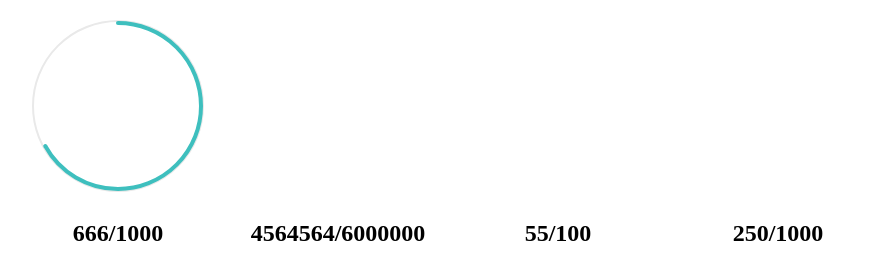
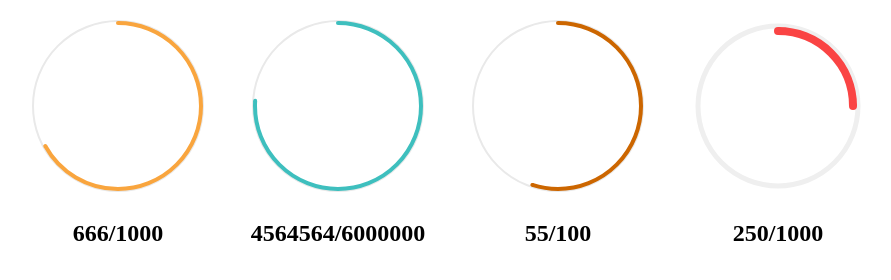
Before and after one commit to fhy-crystal/canvasPercent, a plain HTML site: page index.html in a window 1280 px wide. Shown: the whole page, without its empty margins (40-931 px from the left). Drawn offline with nearby package versions, Linux system fonts and the light colour scheme.

Commit message:
将具体方法制成插件

```diff
--- a/index.html
+++ b/index.html
@@ -5,6 +5,7 @@
 	<title>canvas Percent</title>
 	<link rel="stylesheet" href="main.css">
 	<script src="http://apps.bdimg.com/libs/jquery/1.6.4/jquery.min.js"></script>
+	<script src="method.js"></script>
 	<script src="main.js"></script>
 </head>
 <body>
@@ -12,25 +13,25 @@
 	<ul>
 		<li class="item">
 			<div class="chart">
-				<canvas id="first" width="180" height="180" data-total="1000" data-curr="666"></canvas>
+				<canvas id="first" width="180" height="180" data-curr="666" data-total="1000"></canvas>
 			</div>
 			<h2 class="info">666/1000</h2>
 		</li>
 		<li class="item">
 			<div class="chart">
-				<canvas id="second" width="180" height="180" data-total="" data-curr=""></canvas>
+				<canvas id="second" width="180" height="180" data-curr="4564564" data-total="6000000"></canvas>
 			</div>
 			<h2 class="info">4564564/6000000</h2>
 		</li>
 		<li class="item">
 			<div class="chart">
-				<canvas id="third" width="180" height="180" data-total="" data-curr=""></canvas>
+				<canvas id="third" width="180" height="180" data-curr="55" data-total="100"></canvas>
 			</div>
 			<h2 class="info">55/100</h2>
 		</li>
 		<li class="item">
 			<div class="chart">
-				<canvas id="forth" width="180" height="180" data-total="" data-curr=""></canvas>
+				<canvas id="forth" width="180" height="180" data-curr="250" data-total="1000"></canvas>
 			</div>
 			<h2 class="info">250/1000</h2>
 		</li>
--- a/main.js
+++ b/main.js
@@ -1,65 +1,16 @@
 $(document).ready(function() {
-	var $firstCanvas = document.getElementById('first'); // $("#first")[0]
-	var total = $('#first').attr('data-total');
-	var curr = $('#first').attr('data-curr');
-	var per = parseFloat(curr/total).toFixed(2); // 保留两位小数
-
-	// 确定浏览器支持canvas元素
-	if ($firstCanvas.getContext) {
-		var context = $firstCanvas.getContext('2d');
-		// 定义开始点弧度位置
-		var startArc = Math.PI/2;
-		// 根据占的比例画圆弧
-		var endArc = (Math.PI*2)*(per);
-
-		context.translate(90, 90); // 将原点移到(90, 90)
-
-		context.save(); // 保存当前状态，包含：颜色、路径、变形
-
-		// 绘制背景圆
-		context.beginPath(); // 开始路径
-		context.strokeStyle = '#e9e9e9'; // 线的颜色
-		context.lineWidth = 2; // 线的宽度
-		context.arc(0, 0, 85, 0, Math.PI*2, true); // 以85为半径逆时针画圆
-		context.closePath(); // 关闭路径
-		context.stroke(); // 绘制
-
-		context.restore(); // 还原上一个save状态
-
-		context.save();
-		// 绘制比例圆
-		context.rotate(-startArc); // 圆默认从右侧90度位置开始画，需要旋转90度
-		context.beginPath();
-		context.strokeStyle = '#3ebfbe';
-		context.lineWidth = 4;
-		context.arc(0, 0, 83, 0, Math.PI*2*per, false);
-		context.stroke();
-
-		context.restore();
-
-		// 判断如果是百分百就不用画开始点和结束点的圆了
-		if (curr % total == 0) {
-			return;
-		}
-
-		// 绘制开始时圆点
-		context.save();
-		context.rotate(-startArc); // 设置和比例圆的开始位置在一个起点上
-		context.beginPath();
-		context.fillStyle = '#3ebfbe';
-		context.arc(83, 0, 2, 0, Math.PI*2, true);
-		context.fill();
-
-		context.restore();
-
-		// 绘制结束时圆点
-		context.save();
-		context.rotate(endArc - startArc); // 设置起点
-		context.beginPath();
-		context.fillStyle = '#3ebfbe';
-		context.arc(83, 0, 2, 0, Math.PI*2, true);
-		context.fill();
-
-		context.restore();
-	}
+	$('#first').canvasPercent();
+	$('#second').canvasPercent({
+		percentColor: '#3ebfbe',
+	});
+	$('#third').canvasPercent({
+		percentColor: '#cc6600',
+	});
+	$('#forth').canvasPercent({
+		backRadius: 80,
+		backBorderColor: '#efefef',
+		backLineWidth: 5,
+		percentColor: '#fa4444',
+		percentLineWidth: 8
+	});
 });
--- /dev/null
+++ b/method.js
@@ -0,0 +1,78 @@
+(function($, window, undefined) {
+	$.fn.canvasPercent = function(options) {
+		// var $canvas = document.getElementById('first'); // $('#first')[0]、$('#first').get(0)
+		var $canvas = $(this)[0];
+		var total = $(this).attr('data-total');
+		var curr = $(this).attr('data-curr');
+		var per = parseFloat(curr/total).toFixed(2); // 保留两位小数
+
+		var defaults = {
+			backRadius: 85, // 背景圆半径
+			backBorderColor: '#e9e9e9', // 背景圆颜色
+			backLineWidth: 2, // 背景圆宽度
+			percentColor: '#f9a53e', // 比例圆颜色
+			percentLineWidth: 4 // 比例圆宽度
+		}; // 默认设置
+		var setting = $.extend({}, defaults, options); // 合并options 和 defaults 到{}
+
+
+		// 确定浏览器支持canvas元素
+		if ($canvas.getContext) {
+			var context = $canvas.getContext('2d');
+			// 定义开始点弧度位置
+			var startArc = Math.PI/2;
+			// 根据占的比例画圆弧
+			var endArc = (Math.PI*2)*(per);
+
+			context.translate(90, 90); // 将原点移到(90, 90)
+
+			context.save(); // 保存当前状态，包含：颜色、路径、变形
+
+			// 绘制背景圆
+			context.beginPath(); // 开始路径
+			context.strokeStyle = setting.backBorderColor; // 线的颜色
+			context.lineWidth = setting.backLineWidth; // 线的宽度
+			context.arc(0, 0, setting.backRadius, 0, Math.PI*2, true); // 以setting.backRadius为半径逆时针画圆
+			context.closePath(); // 关闭路径
+			context.stroke(); // 绘制
+
+			context.restore(); // 还原上一个save状态
+
+			context.save();
+			// 绘制比例圆
+			context.rotate(-startArc); // 圆默认从右侧90度位置开始画，需要旋转90度
+			context.beginPath();
+			context.strokeStyle = setting.percentColor;
+			context.lineWidth = setting.percentLineWidth;
+			context.arc(0, 0, setting.backRadius-setting.backLineWidth, 0, Math.PI*2*per, false);
+			context.stroke();
+
+			context.restore();
+
+			// 判断如果是百分百就不用画开始点和结束点的圆了
+			if (curr % total == 0) {
+				return;
+			}
+
+			// 绘制开始时圆点
+			context.save();
+			context.rotate(-startArc); // 设置和比例圆的开始位置在一个起点上
+			context.beginPath();
+			context.fillStyle = setting.percentColor;
+			context.arc(setting.backRadius-setting.backLineWidth, 0, setting.percentLineWidth/2, 0, Math.PI*2, true);
+			context.fill();
+
+			context.restore();
+
+			// 绘制结束时圆点
+			context.save();
+			context.rotate(endArc - startArc); // 设置起点
+			context.beginPath();
+			context.fillStyle = setting.percentColor;
+			context.arc(setting.backRadius-setting.backLineWidth, 0, setting.percentLineWidth/2, 0, Math.PI*2, true);
+			context.fill();
+
+			context.restore();
+		}
+	}
+})($, window);
```
